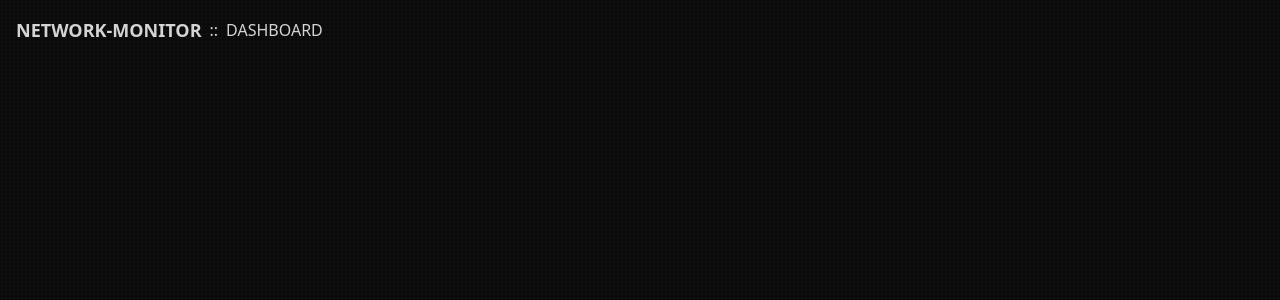
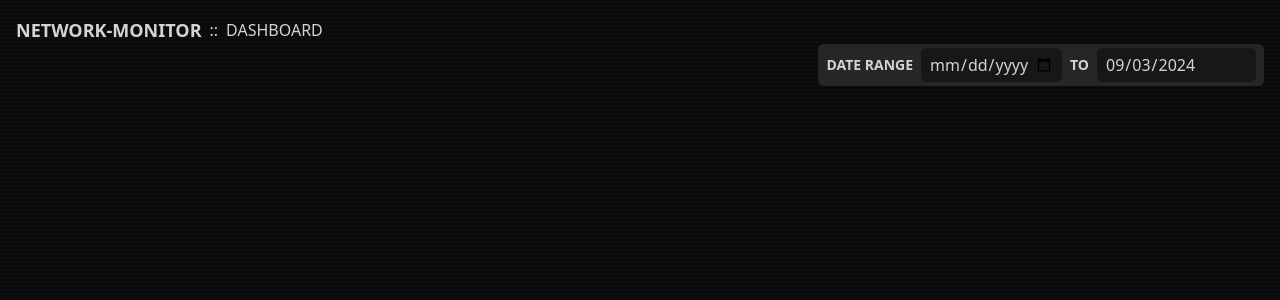
Before and after one commit to r1pk/network-monitor, a React (Vite) app in the folder client/: page / in a window 1280 px wide. Shown: the top 300 px of the page. Built offline with nearby package versions, Linux system fonts and the light colour scheme.

Commit message:
feat: create filter section component

```diff
--- /dev/null
+++ b/client/src/components/filter-section.jsx
@@ -0,0 +1,9 @@
+import { DateRangePicker } from './date-range-picker';
+
+export const FilterSection = () => {
+  return (
+    <section className="flex justify-end">
+      <DateRangePicker onDateChange={() => {}} />
+    </section>
+  );
+};
--- a/client/src/pages/dashboard.jsx
+++ b/client/src/pages/dashboard.jsx
@@ -1,3 +1,4 @@
+import { FilterSection } from '@/components/filter-section';
 import { HeaderTitle } from '@/components/header-title';
 
 export const Dashboard = () => {
@@ -6,6 +7,7 @@ export const Dashboard = () => {
       <header>
         <HeaderTitle title="Dashboard" />
       </header>
+      <FilterSection />
     </main>
   );
 };
```
